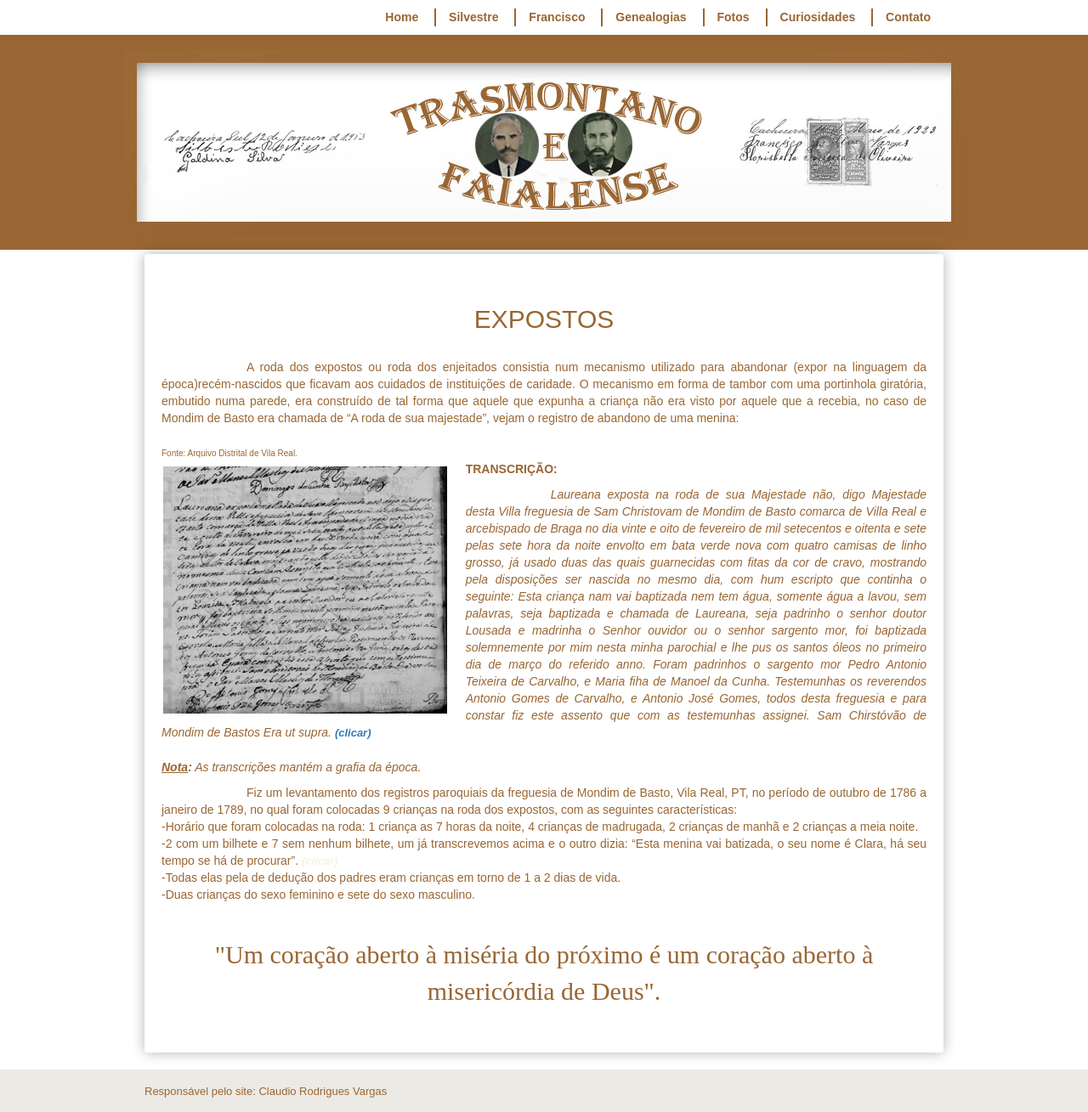
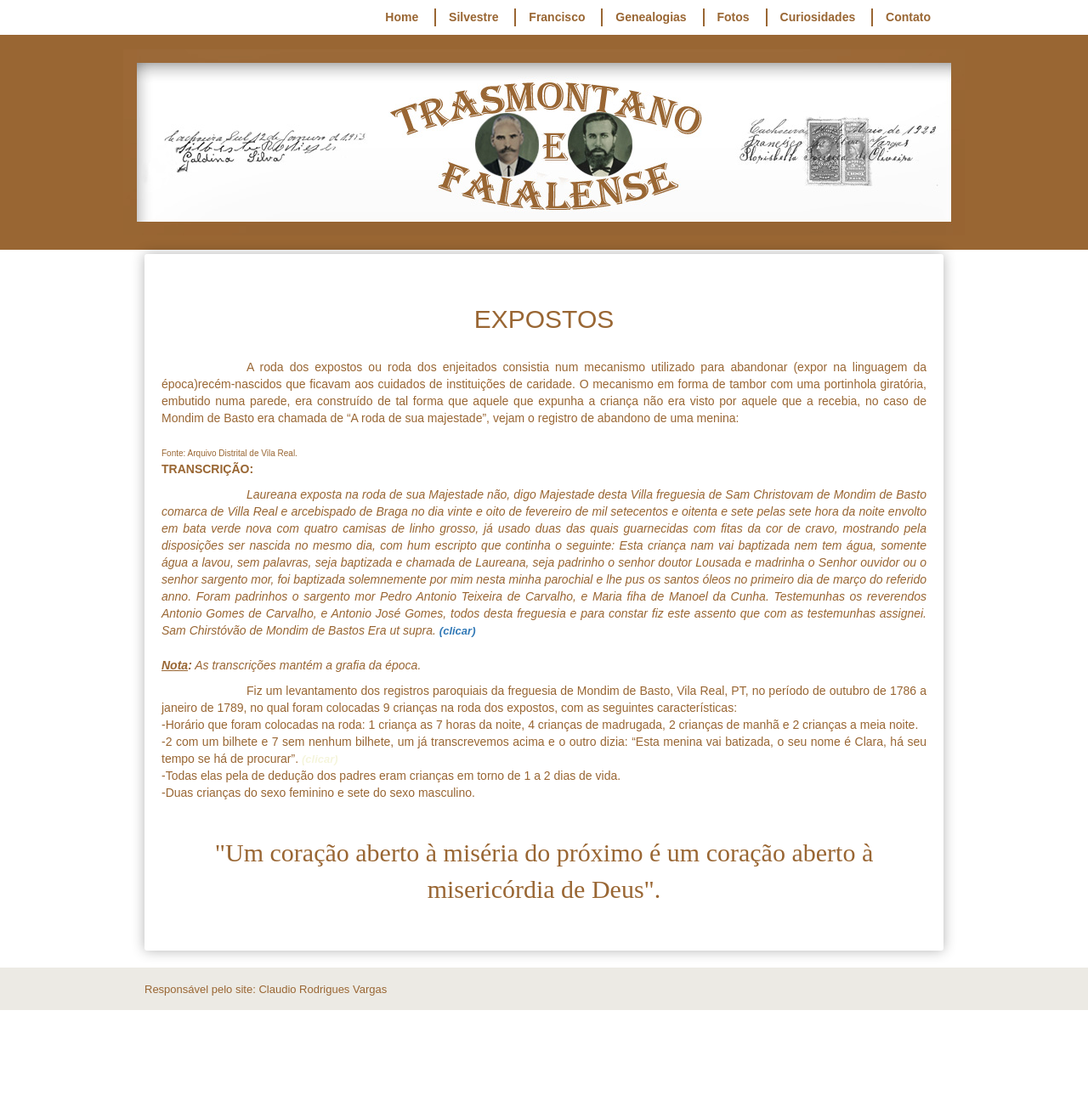
Before and after one commit to claudiovargas1955/claudiovargas1955.github.io, a Jekyll site: the page built from _pages/expostos.html, in a window 1280 px wide. Shown: the whole page at 85% size. Built offline with Jekyll 4.4.1, drawn with Linux system fonts in a browser that asks for light colours; some web fonts are replaced; after the commit the page ends 1189 px from its top, so only the background shows below that.

Commit message:
Update expostos.html

```diff
--- a/_pages/expostos.html
+++ b/_pages/expostos.html
@@ -12,10 +12,10 @@ title:  "EXPOSTOS"
    que ficavam    aos cuidados de instituições de caridade. O mecanismo em forma de tambor com uma portinhola giratória, embutido numa
    parede, era construído de tal    forma que aquele que expunha a criança não era visto por aquele que a recebia, no caso de Mondim de
    Basto era chamada de “A roda de sua majestade”, vejam o registro de abandono de uma menina:<br/><br/>
-   <font size="1px" color="#996633";>Fonte: Arquivo Distrital de Vila Real.</font><br/>    <img style="float:left; padding-right:20px; padding-top:5px"; src="/images/1450846800RODA DE SUA MAJESTADE.png"; height="300px";/>
+   <font size="1px" color="#996633";>Fonte: Arquivo Distrital de Vila Real.</font><br/>
    <b>TRANSCRIÇÃO:</b>
-   <i>
-<p style="text-indent:100px";>Laureana exposta na roda de sua Majestade não, digo Majestade desta Villa freguesia de Sam Christovam de Mondim
+
+<i><p style="text-indent:100px";>Laureana exposta na roda de sua Majestade não, digo Majestade desta Villa freguesia de Sam Christovam de Mondim
 de Basto comarca de Villa Real e arcebispado de Braga no dia vinte e oito de fevereiro de mil setecentos e oitenta e sete pelas sete
 hora da noite envolto em bata verde nova com quatro camisas de linho grosso, já usado duas das quais guarnecidas com fitas da cor de cravo,
 mostrando pela disposições ser nascida no mesmo dia, com hum escripto que continha o seguinte: Esta criança nam vai baptizada nem tem
```
